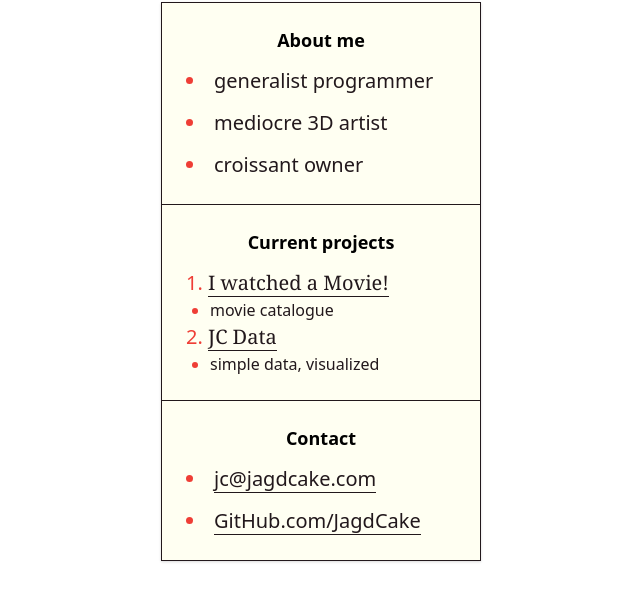
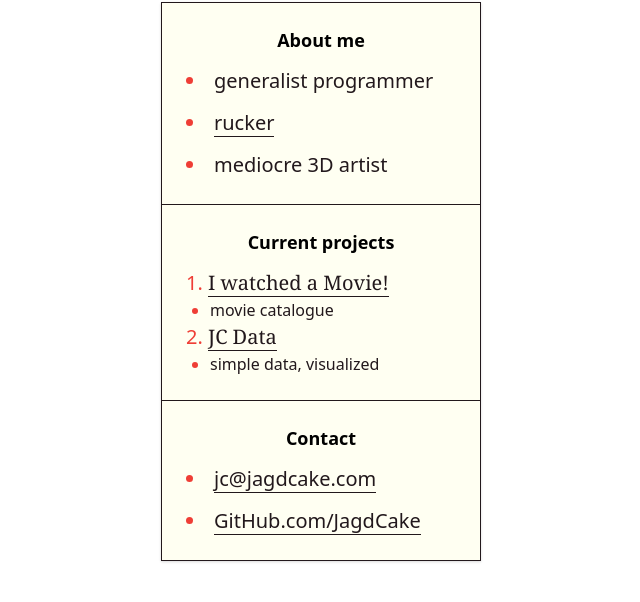
Before and after one commit to JagdCake/site.jagdcake, a website: page index.html in a window 1280 px wide. Shown: the part 126-728 px from the top of the page, without its empty margins (319-959 px from the left). Drawn offline with nearby package versions, Linux system fonts and the light colour scheme; files that its build step writes are made by us from their sources.

Commit message:
Update "About me" section with rucking

```diff
--- a/index.html
+++ b/index.html
@@ -32,10 +32,22 @@
                         <span class="text-eerie">generalist <em class="not-italic">programmer</em></span>
                     </li>
                     <li class="pb-3">
-                        <span class="text-eerie">mediocre <em class="not-italic">3D artist</em></span>
+                        <a href="https://www.goruck.com/rucking-101" class="
+                            text-eerie
+                            link
+                            border-b
+                            border-eerie
+                            hover:border-primary-orange
+                            focus:border-primary-orange
+                            active:border-primary-orange
+                            focus:outline-none
+                            focus:shadow-outline"
+                        >
+                            rucker
+                        </a>
                     </li>
                     <li>
-                        <span class="text-eerie">croissant owner</span>
+                        <span class="text-eerie">mediocre <em class="not-italic">3D artist</em></span>
                     </li>
                 </ul>
             </section>
```
